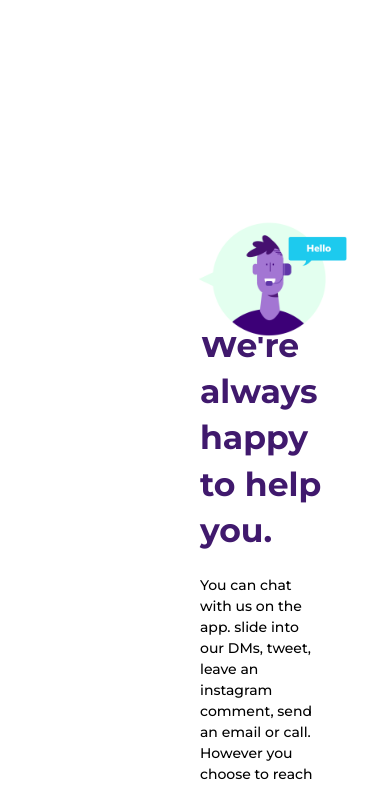
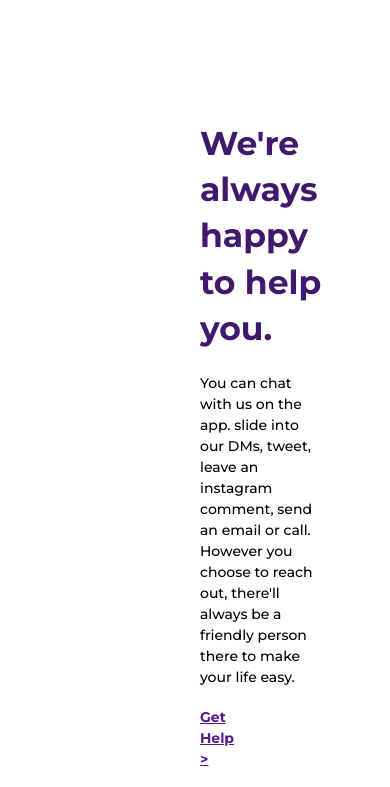
Before and after one commit to Homotoyosi/kuda-repo, a React (Vite) app: page / in a window 390 px wide. Shown: the part 5160-5947 px from the top of the page. Built offline with nearby package versions, Linux system fonts and the light colour scheme.

Commit message:
commit today

```diff
--- a/src/component/Hello/Hello.css
+++ b/src/component/Hello/Hello.css
@@ -31,3 +31,12 @@
         font-size: 14px;
     }
     }
+    @media (max-width: 800px) {
+        .card5{
+            display: block;
+            margin-top: 100px;
+            }
+            .card5 img{
+                width: 60%;
+            }
+    }
```
